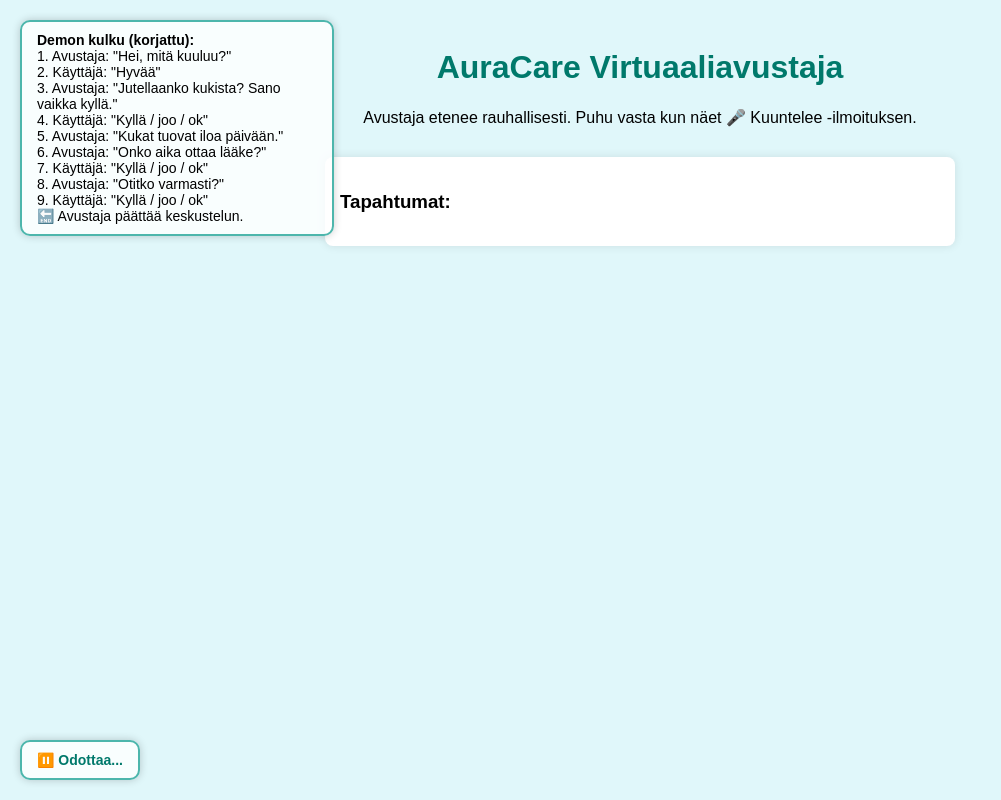
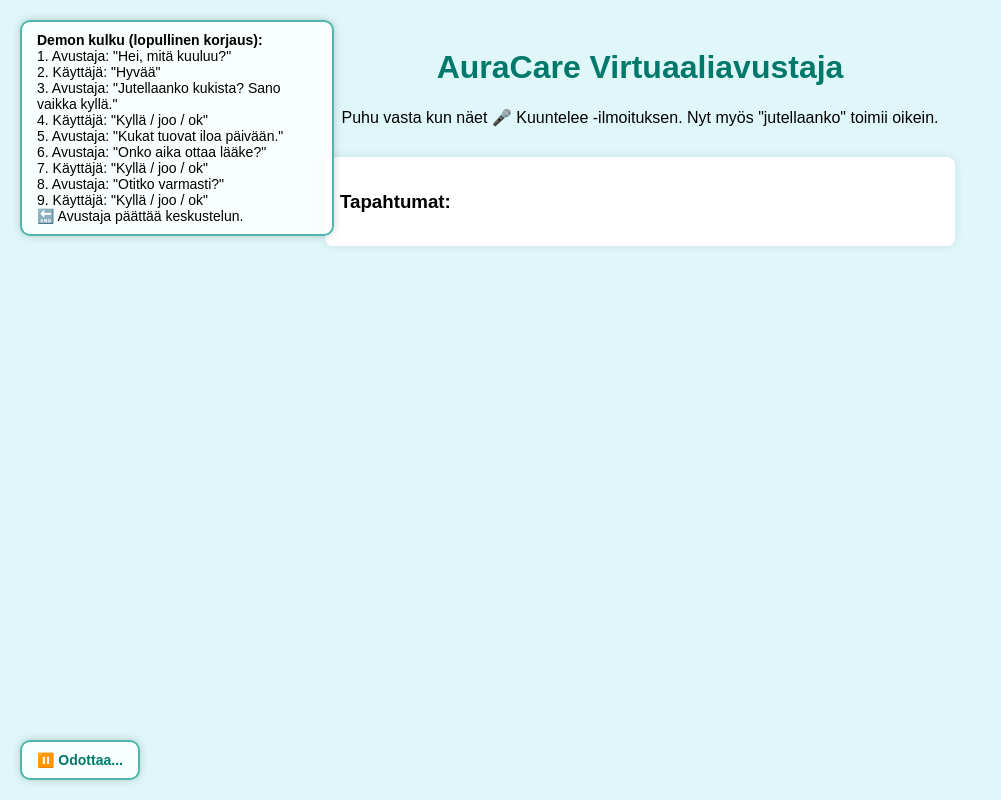
Before and after one commit to tuonoti2025/AuraCare-MVP, a plain HTML site: page index.html in a window 1280 px wide. Shown: the whole page, without its empty margins (0-1001 px from the left). Drawn offline with Linux system fonts and the light colour scheme.

Commit message:
Add files via upload

```diff
--- a/index.html
+++ b/index.html
@@ -3,7 +3,7 @@
 <html lang="fi">
 <head>
   <meta charset="UTF-8">
-  <title>AuraCare Avustaja – Korjattu 'Jutellaanko' ja mikrofoni</title>
+  <title>AuraCare Avustaja – Korjattu 'Jutellaanko'</title>
   <style>
     body {
       font-family: Arial, sans-serif;
@@ -49,7 +49,7 @@
 </head>
 <body>
   <div class="info-box">
-    <strong>Demon kulku (korjattu):</strong><br>
+    <strong>Demon kulku (lopullinen korjaus):</strong><br>
     1. Avustaja: "Hei, mitä kuuluu?"<br>
     2. Käyttäjä: "Hyvää"<br>
     3. Avustaja: "Jutellaanko kukista? Sano vaikka kyllä."<br>
@@ -65,7 +65,7 @@
   <div class="mic-status" id="micStatus">⏸️ Odottaa...</div>
 
   <h1>AuraCare Virtuaaliavustaja</h1>
-  <p>Avustaja etenee rauhallisesti. Puhu vasta kun näet 🎤 Kuuntelee -ilmoituksen.</p>
+  <p>Puhu vasta kun näet 🎤 Kuuntelee -ilmoituksen. Nyt myös "jutellaanko" toimii oikein.</p>
 
   <div class="log" id="log">
     <h3>Tapahtumat:</h3>
```
